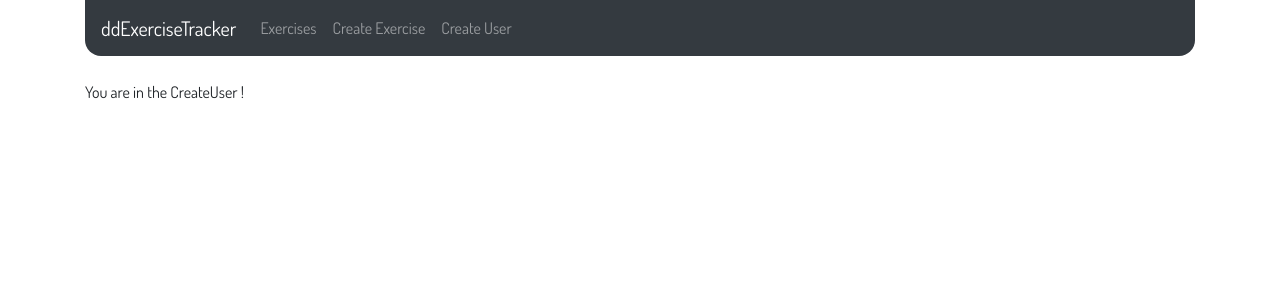
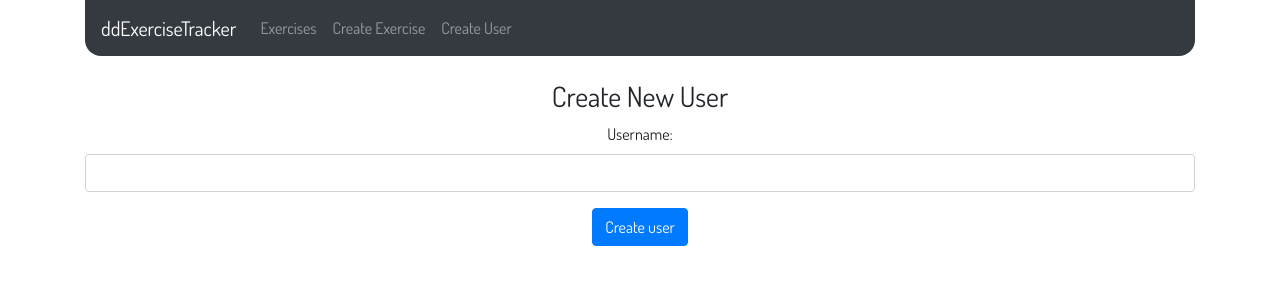
Before and after one commit to DanielRailean/ddTrack, a React (Create React App) app in the folder dd_track/: page /user in a window 1280 px wide. Shown: the top 300 px of the page. Built offline with nearby package versions, Linux system fonts and the light colour scheme.

Commit message:
Added create user component with proper code, centered the form in index.css

```diff
--- a/dd_track/src/components/create-user.component.js
+++ b/dd_track/src/components/create-user.component.js
@@ -1,10 +1,54 @@
 import React, { Component } from 'react';
 
 export default class CreateUser extends Component{
+    constructor(props)
+    {
+        super(props);
+
+        this.onChangeUsername = this.onChangeUsername.bind(this);
+        this.onSubmit = this.onSubmit.bind(this);
+
+        this.state = {
+            username: ''
+        }
+    };
+    onChangeUsername(e)
+    {
+        this.setState({
+            username: e.target.value
+        });
+    };
+    onSubmit(e)
+    {
+        e.preventDefault();
+
+        const user = {
+            username : this.state.username,
+        }
+        console.log(user);
+
+        this.setState({
+            username: ''
+        })
+    }
+
     render(){
         return(
-            <div>
-                <p>You are in the CreateUser !</p>
+            <div className="create_user">
+                <h3>Create New User</h3>
+                <form onSubmit={this.onSubmit}>
+                    <div className="form-group">
+                        <label>Username:</label>
+                        <input type="text"
+                        required
+                        className = "form-control"
+                        value ={this.state.username}
+                        onChange ={this.onChangeUsername} />
+                    </div>
+                    <div className="form-group">
+                        <input type="submit" value="Create user" className="btn btn-primary" />
+                    </div>
+                </form>
             </div>
         )
     }
--- a/dd_track/src/index.css
+++ b/dd_track/src/index.css
@@ -12,8 +12,12 @@
 /* font-family: 'Raleway', sans-serif; */
 .container{
   font-family: 'Dosis', sans-serif;
+  text-align: center;
 }
 .navbar{
   border-bottom-left-radius: 1em;
   border-bottom-right-radius: 1em;
 }
+.navbar-brand{
+  text-align: center;
+}
```
